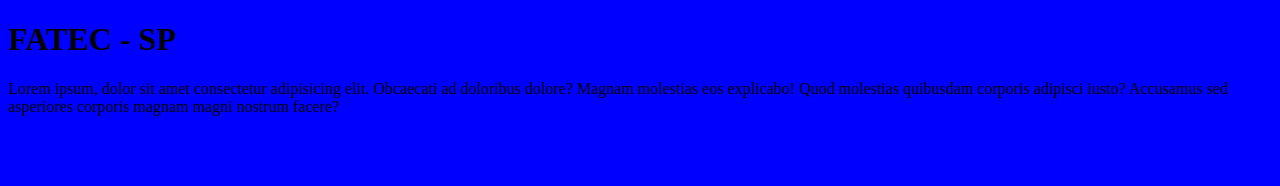
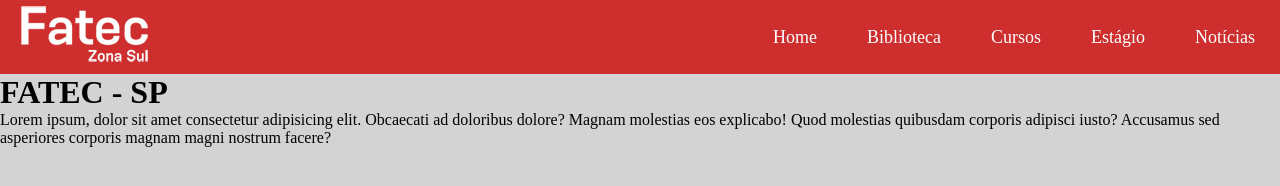
Before and after one commit to FernandoIssler/FATEC-SP, a plain HTML site: page index.html in a window 1280 px wide. Drawn offline with Linux system fonts and the light colour scheme.

Commit message:
add nav, global container para alinhamento e algumas variáveis no css

```diff
--- a/index.html
+++ b/index.html
@@ -10,12 +10,31 @@
 </head>
 
 <body>
-
-    <h1>FATEC - SP</h1>
-    <p>Lorem ipsum, dolor sit amet consectetur adipisicing elit. Obcaecati ad doloribus dolore? Magnam molestias eos
-        explicabo! Quod molestias quibusdam corporis adipisci iusto? Accusamus sed asperiores corporis magnam magni
-        nostrum facere?</p>
-
+<header>
+    <div class="container">
+        <a href="/" class="logo">
+            <img src="./img/logo_topo_ZS.png" alt="">
+        </a>
+        <nav class="navigation">
+            <ul>
+                <li><a href="#">Home</a></li>
+                <li><a href="#">Biblioteca</a></li>
+                <li><a href="#">Cursos</a></li>
+                <li><a href="#">Estágio</a></li>
+                <li><a href="#">Notícias</a></li>
+            </ul>
+        </nav>
+    </div>
+</header>
+<main>
+    <div class="section-main">
+        <div class="container">
+            <h1>FATEC - SP</h1>
+            <p>Lorem ipsum, dolor sit amet consectetur adipisicing elit. Obcaecati ad doloribus dolore? Magnam molestias eos
+                explicabo! Quod molestias quibusdam corporis adipisci iusto? Accusamus sed asperiores corporis magnam magni
+                nostrum facere?</p>
+        </div>
+    </div>
+</main>
 </body>
-
 </html>
--- a/style.css
+++ b/style.css
@@ -1,3 +1,55 @@
+:root {
+    --color-white: #fff;
+    --color-gray: #d3d3d3;
+    --color-red: #cf2e2e;
+}
+
+* {
+    margin: 0;
+    padding: 0;
+    box-sizing: border-box;
+}
+
+a {
+    font-weight: 700px;
+    font-size: 18px;
+    color: var(--color-white) ;
+    text-decoration: none;
+}
+
+ul,li {
+    list-style: none;
+}
+
+.container {
+    width: 1300px;
+    max-width: 100%;
+    margin-inline: auto;
+}
+
 body {
-    background-color: blue;
+    background-color: var(--color-gray);
 }
+
+header {
+background-color: var(--color-red);
+
+.logo {
+    margin-left: 20px;
+}
+
+.container {
+        display: flex;
+        justify-content: space-between;
+        align-items: center;
+        height: 74px;
+
+        ul {
+            display: flex;
+
+            li {
+                margin: 0 25px;
+            }
+        }
+    }
+}
```
Also changed, not shown: img/logo_topo_ZS.png (added).
